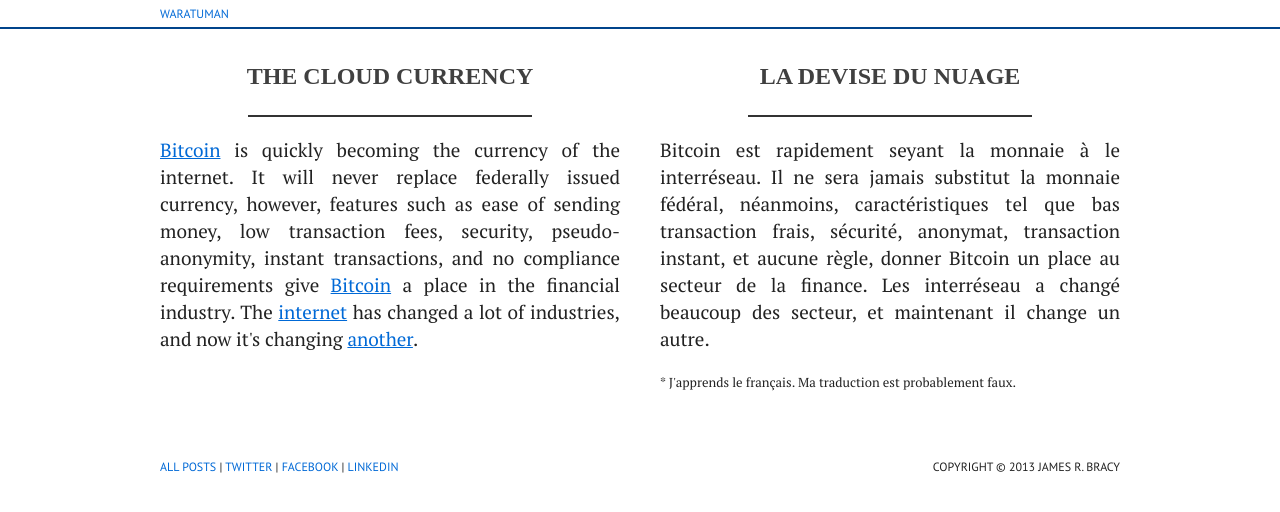
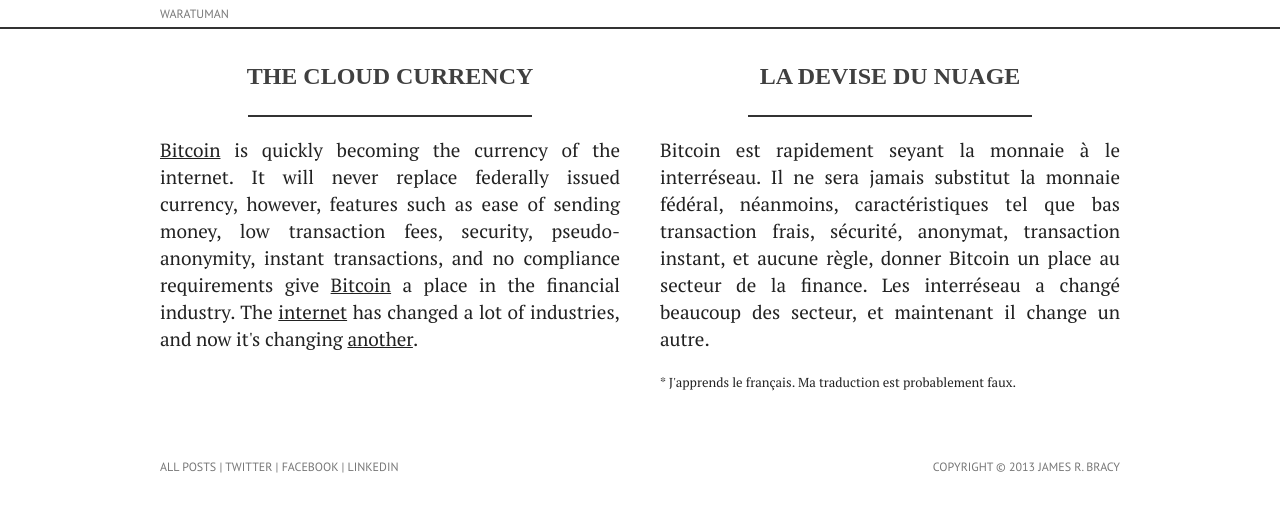
Before and after one commit to waratuman/waratuman.github.com, a Jekyll site: the page built from index.html, in a window 1280 px wide. Shown: the top 512 px of the page. Built offline with Jekyll 4.4.1, drawn with Linux system fonts in a browser that asks for light colours; some web fonts are replaced; Markdown is read by kramdown in place of the engine named in the settings; the list of posts is cut into pages by our own code.

Commit message:
Changing styling.

```diff
--- a/assets/application.css
+++ b/assets/application.css
@@ -611,18 +611,19 @@
   word-wrap: break-word; }
 
 a {
-  color: #0069d6; }
+  color: #222222; }
 
 a:hover {
-  color: #00438a; }
+  color: black; }
 
 #header {
   font-size: 12px;
   font-family: 'PT Sans', sans-serif;
   text-transform: uppercase;
-  border-bottom: 2px solid #00448b;
+  border-bottom: 2px solid #333;
   padding: 0 4px; }
   #header a {
+    color: #777;
     width: 960px;
     margin: auto;
     display: block;
@@ -639,8 +640,10 @@
   padding: 19px;
   font-size: 12px;
   font-family: 'PT Sans', sans-serif;
-  text-transform: uppercase; }
+  text-transform: uppercase;
+  color: #777; }
   #footer a {
+    color: #777;
     text-decoration: none; }
   #footer a:hover {
     text-decoration: underline; }
--- a/resources/scss/variables.scss
+++ b/resources/scss/variables.scss
@@ -4,8 +4,9 @@
 
 
 // Links
-$linkColor:         #0069d6;
-//$linkColor:         #222;
+//$linkColor:         #0069d6;
+//$linkColor:         #00448B;
+$linkColor:         #222;
 $linkColorHover:    darken($linkColor, 15);
 
 // Grays
```
Also changed, not shown: resources/scss/application.scss (+5 -3 lines).
